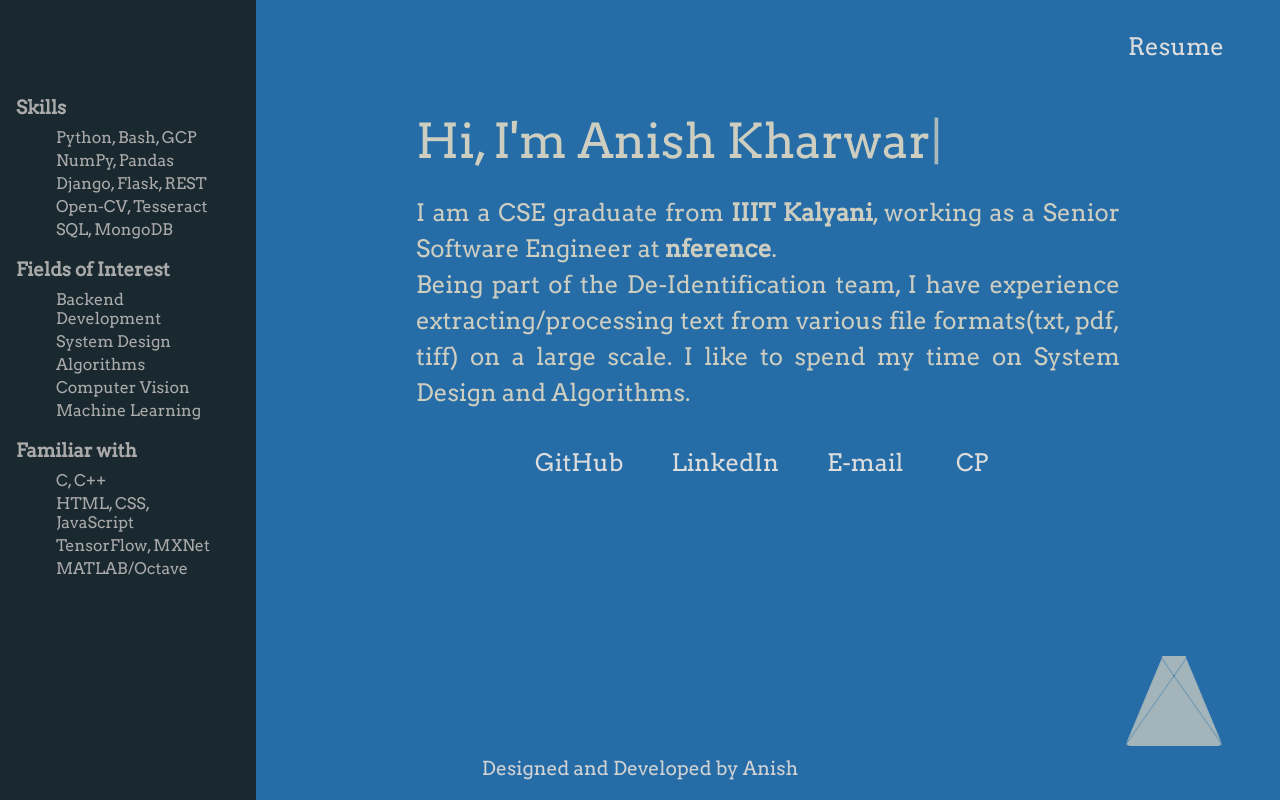
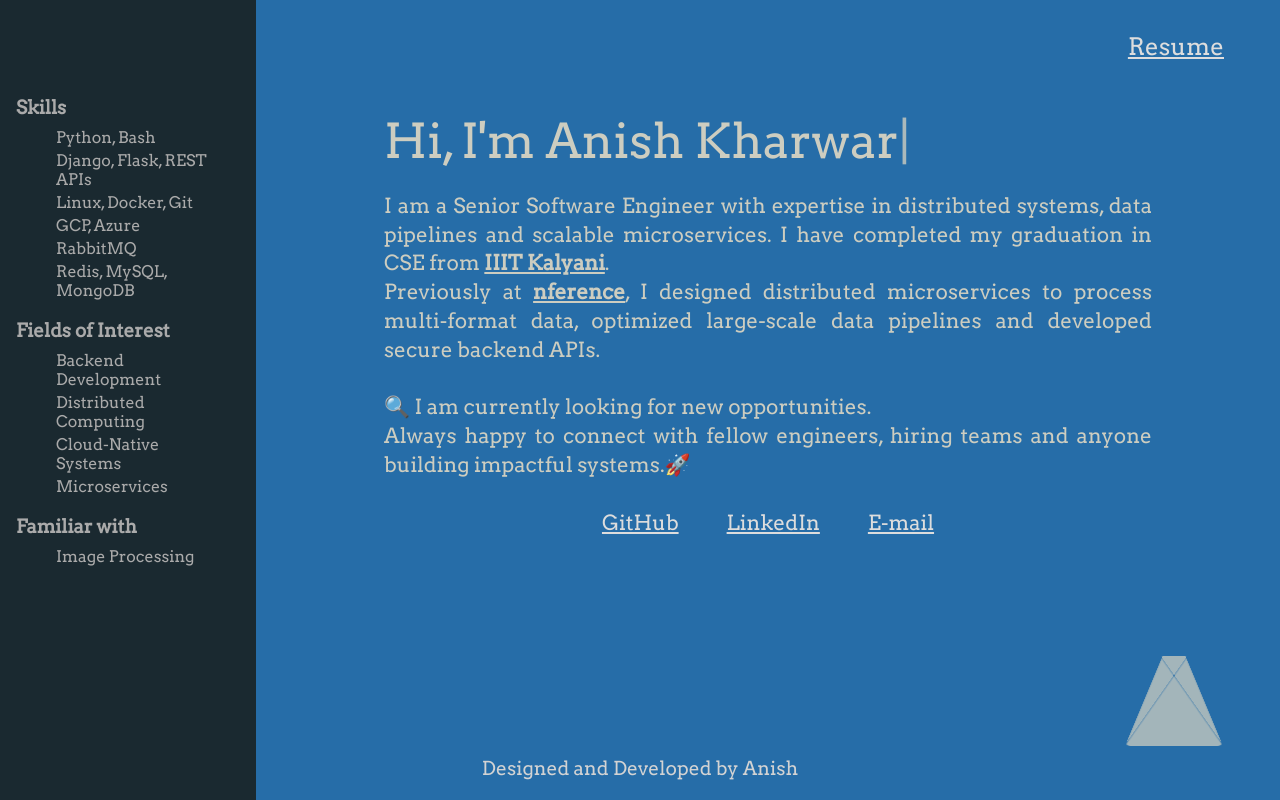
Before and after one commit to anishk74/anishk74.github.io, a plain HTML site: page index.html in a window 1280 px wide. Drawn offline with Linux system fonts and the light colour scheme.

Commit message:
updated employment details

```diff
--- a/index.html
+++ b/index.html
@@ -75,7 +75,6 @@
 			a
 			{
 				color:#dddddd;
-				text-decoration :none;
 			}
 			a:hover
 			{
@@ -86,7 +85,7 @@
 			#rightMain
 			{
 				font-family:"Arvo";
-				word-spacing: 0.5rem;
+				word-spacing: 0.7rem;
 			}
 			#rightMain::after
 			{
@@ -102,7 +101,7 @@
 			{
 				font-family:"Arvo";
 				font-size: 0rem;
-				line-height: 2.25rem;
+				line-height: 1.5rem;
 				text-align: justify;
 
 				opacity:0;
@@ -135,7 +134,7 @@
 			#about p a
 			{
 				color:#cdcdc0;
-				text-decoration:none;
+				text-decoration:underline;
 			}
 			#about p a:hover
 			{
@@ -147,7 +146,7 @@
 
 			}
 			.cpouter{
-				display:flex;
+				display:none;
 
 				flex-wrap:wrap;
 
@@ -375,7 +374,7 @@
 					height:100%;
 				}
 				#content{
-					padding:7rem 10rem 0rem 10rem;
+					padding:7rem 8rem 0rem 8rem;
 				}
 				#rightMain{
 					font-size: 3rem;
@@ -383,7 +382,7 @@
 				}
 				#about
 				{
-					line-height: 2.25rem;
+					line-height: 1.8rem;
 					margin-top: 4rem;
 					opacity:0;
 					transition: font-size 0.4s,opacity 1s,margin-top 2s;
@@ -462,26 +461,25 @@
 				<div id="ach">
 					<h3>Skills</h3>
 					<ul>
-						<li>Python, Bash, GCP</li>
-						<li>NumPy, Pandas</li>
-						<li>Django, Flask, REST</li>
-						<li>Open-CV, Tesseract</li>
-						<li>SQL, MongoDB</li>
+						<li>Python, Bash</li>
+						<li>Django, Flask, REST APIs</li>
+						<li>Linux, Docker, Git</li>
+						<li>GCP, Azure</li>
+						<li>RabbitMQ</li>
+						<li>Redis, MySQL, MongoDB</li>
 					</ul>
 					<h3>Fields of Interest</h3>
 					<ul>
 						<li>Backend Development</li>
-						<li>System Design</li>
-						<li>Algorithms</li>
-						<li>Computer Vision</li>
-						<li>Machine Learning</li>
+						<li>Distributed Computing</li>
+						<li>Cloud-Native Systems</li>
+						<li>Microservices</li>
+
 					</ul>
 					<h3>Familiar with</h3>
 					<ul>
-						<li>C, C++</li>
-						<li>HTML, CSS, JavaScript</li>
-						<li>TensorFlow, MXNet</li>
-						<li>MATLAB/Octave</li>
+						<li>Image Processing</li>
+
 					</ul>
 
 				</div>
@@ -494,16 +492,21 @@
 
 					<div id="rightMain"></div>
 					<div id="about">
-						<p>I am a CSE graduate from <a href="http://www.iiitkalyani.ac.in" target="_blank"><b>IIIT Kalyani</b></a>,
-							working as a  Senior Software Engineer at <a href="https://nference.com/" target="_blank"><b>nference</b></a>.
+						<p>
+							I am a Senior Software Engineer with expertise in distributed systems, data pipelines and scalable microservices. I have completed my graduation in CSE from <a href="http://www.iiitkalyani.ac.in" target="_blank"><b>IIIT Kalyani</b></a>.
 							<br>
-							Being part of the De-Identification team, I have experience extracting/processing text from various file formats(txt, pdf, tiff) on a large scale. I like to spend my time on System Design and Algorithms.
+							Previously at <a href="https://nference.com/" target="_blank"><b>nference</b></a>, I designed distributed microservices to process multi-format data, optimized large-scale data pipelines and developed secure backend APIs.
+							<br>
+							<br>
+							🔍 I am currently looking for new opportunities.
+							<br>
+							Always happy to connect with fellow engineers, hiring teams and anyone building impactful systems.🚀
 						</p>
 						<div id="cp-menu">
 
 							<div class="plat-links"><a href="http://www.github.com/anishk74" target="_blank">GitHub</a></div>
 							<div class="plat-links"><a href="http://www.linkedin.com/in/anishk74" target="_blank">LinkedIn</a></div>
-							<div class="plat-links"><a href="mailto:anishkumarkharwar@gmail.com">E-mail</a></div>
+							<div class="plat-links"><a href="mailto:anishk7475@gmail.com">E-mail</a></div>
 							<div class="plat-links cpouter">
 								<div class="cptext">CP</div>
 								<div class="cpicons">
@@ -735,7 +738,7 @@
 
 
 								},0);
-								var aboutSize="1.5rem";
+								var aboutSize="1.3rem";
 								/*
 								if(innerWidth >= 1100)
 									aboutSize = "1.75rem";*/
```
Also changed, not shown: 1 other file.
